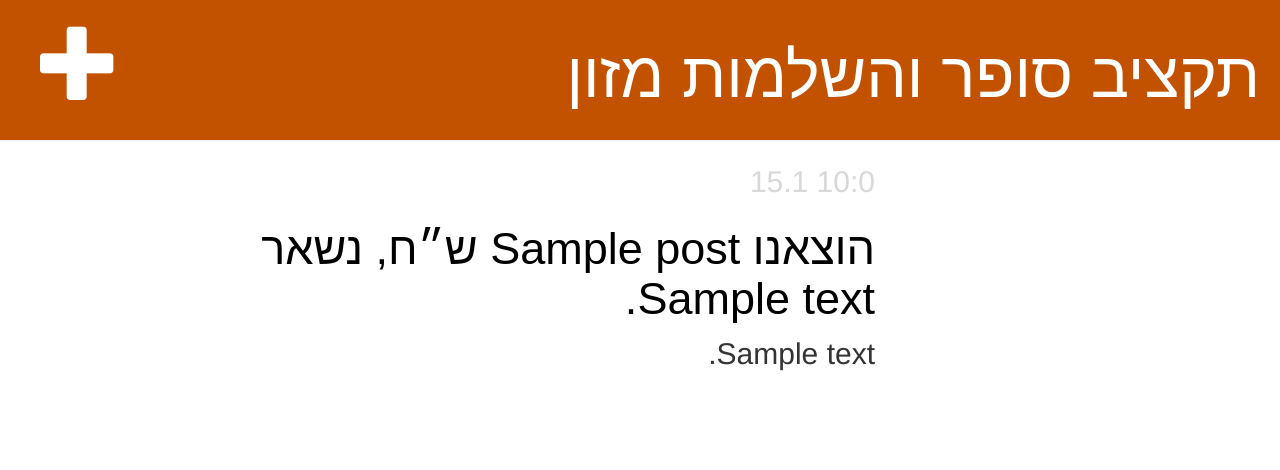
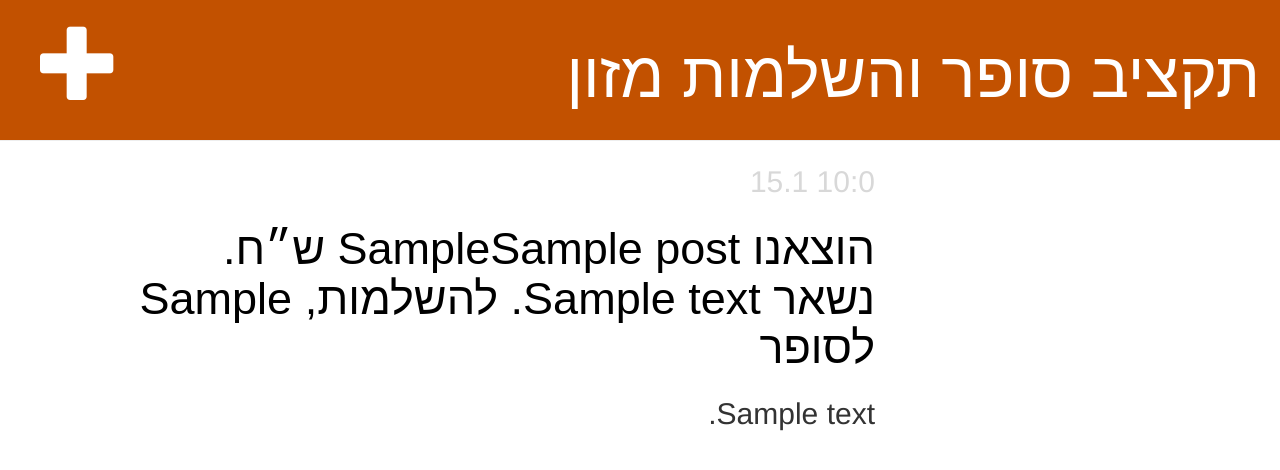
Before and after one commit to earphonescoil/my-first-blog, a Django app: page / in a window 1280 px wide. Shown: the top 470 px of the page. Run offline with Django 3.2, Linux system fonts and the light colour scheme; tables that the repository leaves empty hold one stand-in row (values such as "Sample post"); some libraries are stand-ins or nearby versions.

Commit message:
fourth week dou budgets.

```diff
--- a/blog/forms.py
+++ b/blog/forms.py
@@ -5,4 +5,4 @@ class PostForm(forms.ModelForm):
 
     class Meta:
         model = Post
-        fields = ('title', 'text')
+        fields = ('title', 'exp_super', 'text')
--- a/blog/models.py
+++ b/blog/models.py
@@ -5,9 +5,11 @@ from django.utils import timezone
 
 class Post(models.Model):
     author = models.ForeignKey(settings.AUTH_USER_MODEL, on_delete=models.CASCADE)
-    title = models.CharField('סכום ההוצאה. *הוספת תקציב תתבצע במינוס, לדוגמא -215', max_length=200)
+    title = models.CharField('סכום הוצאה להשלמות. *הוספת תקציב תתבצע במינוס, לדוגמא -215', max_length=200)
     text = models.TextField('מידע נוסף')
     text1 = models.TextField('מידע נוסף 1')
+    exp_super = models.CharField('סכום הוצאה לסופר. *הוספת תקציב תתבצע במינוס, לדוגמא -610', max_length=200)
+    bal_super = models.CharField('יתרה סופר', max_length=200)
     created_date = models.DateTimeField(default=timezone.now)
     published_date = models.DateTimeField(blank=True, null=True)
 
--- a/blog/templates/blog/post_list.html
+++ b/blog/templates/blog/post_list.html
@@ -6,9 +6,8 @@
 			<div class="date">
 				<p>{{ post.published_date.hour }}:{{ post.published_date.minute }} {{ post.published_date.day }}.{{ post.published_date.month }}</p>
 			</div>
-			<h2><a href="{% url 'post_detail' pk=post.pk %}">הוצאנו {{ post.title }} ש״ח, נשאר {{ post.text1 }}</a></h2>
-
-
+			<h2><a href="{% url 'post_detail' pk=post.pk %}">הוצאנו {{ post.exp_super|add:post.title }} ש״ח. נשאר {{ post.text1 }} להשלמות, {{ post.bal_super }} לסופר</a></h2>
+			<h2><a href="{% url 'post_detail' pk=post.pk %}"></a></h2>
 			<p>{{ post.text|linebreaksbr }}</p>
 		</div>
 	{% endfor %}
--- a/blog/views.py
+++ b/blog/views.py
@@ -22,6 +22,8 @@ def post_new(request):
             #post.text1 = '215'
             #post.text1 = str(float(int(post.text))-float(int(post.title)))
             post.text1 = int(Post.objects.values_list('text1', flat=True).order_by('-id')[0]) - int(post.title)
+            post.exp_super = post.exp_super
+            post.bal_super = int(Post.objects.values_list('bal_super', flat=True).order_by('-id')[0]) - int(post.exp_super)
             post.save()
             #return redirect('post_detail', pk=post.pk)
             return redirect('post_list')
```
Also changed, not shown: blog/migrations/0003_auto_20210114_1149.py (added).
